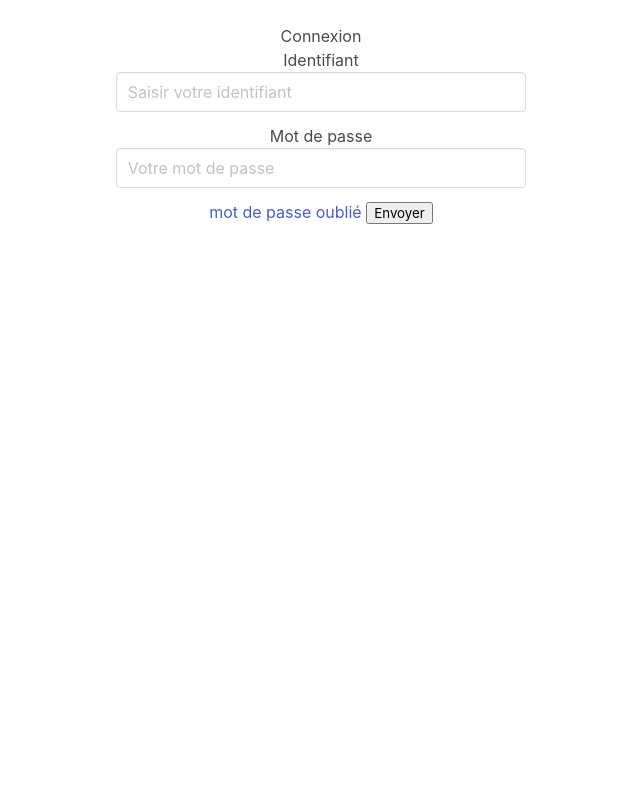
After one commit to nicolasgrk/ApplicationEcole, a PHP site: page /connexion.php in a window 1280 px wide. The commit adds this page. Shown: the whole page, without its empty margins (319-959 px from the left). Run offline with PHP 8.4, Linux system fonts and the light colour scheme; some libraries are stand-ins or nearby versions.

Commit message:
début page connexion

```diff
--- a/admin.php
+++ b/admin.php
@@ -13,7 +13,7 @@ header( 'content-type: text/html; charset=utf-8' );
     <meta charset="UTF-8">
     <meta name="description" content="...">
     <meta name="keywords" content="...">
-    <meta name="author" content="Nicolas Gurak">
+    <meta name="author" content="Mahé Louis">
     <link rel="stylesheet" href="https://cdn.jsdelivr.net/npm/bulma@0.9.1/css/bulma.min.css">
     <link rel="stylesheet" href="style/style.css">
     <script type='text/javascript' src='https://ajax.googleapis.com/ajax/libs/jquery/3.2.1/jquery.min.js'>
@@ -319,7 +319,7 @@ header( 'content-type: text/html; charset=utf-8' );
 <?php
 
 if(isset($_POST['formations'])){
-        // affichage lors du clic sur Utilisateurdans la page index.php
+        // affichage lors du clic sur Utilisateur dans la page index.php
         include("include/_inc_parametres.php");
         include("include/_inc_connexion.php");
 
--- /dev/null
+++ b/connexion.php
@@ -0,0 +1,40 @@
+<?php
+include ( "include/_inc_parametres.php");
+include ( "include/_inc_connexion.php");
+header( 'content-type: text/html; charset=utf-8' );
+?>
+<DOCTYPE html>
+<html lang="fr">
+    <head>
+        <link rel="icon" type="image/png" href="img/logo.png" />
+        <title>Utilisateurs
+        </title>
+        <meta charset="UTF-8">
+        <meta name="description" content="...">
+        <meta name="keywords" content="...">
+        <meta name="author" content="Mahé Louis">
+        <link rel="stylesheet" href="https://cdn.jsdelivr.net/npm/bulma@0.9.1/css/bulma.min.css">
+        <link rel="stylesheet" href="style/style.css">
+        <script type='text/javascript' src='https://ajax.googleapis.com/ajax/libs/jquery/3.2.1/jquery.min.js'>
+        </script>
+    </head>
+    <body>
+        <article class="columns is-centered">
+            <div class="column has-text-centered is-4">
+                <form action="connexion_action.php" method="post">
+                    <h1>Connexion</h1>
+                    <div class="field">
+                        <label id="" for="conId">Identifiant</label>
+                        <input class="input" type="text" name="conId" placeholder="Saisir votre identifiant" required>
+                    </div>
+                    <div class="field">
+                        <label id="" for="conMotdepasse">Mot de passe</label>
+                        <input class="input" type="password" name="conMotdepasse" placeholder="Votre mot de passe" required>
+                    </div>
+                    <a>mot de passe oublié</a>
+                    <input type="submit" value="Envoyer">
+                </form>
+            </div>
+        </article>
+    </body>
+</html>
```
Also changed, not shown: connexion_action.php (added, +8 -0 lines).
